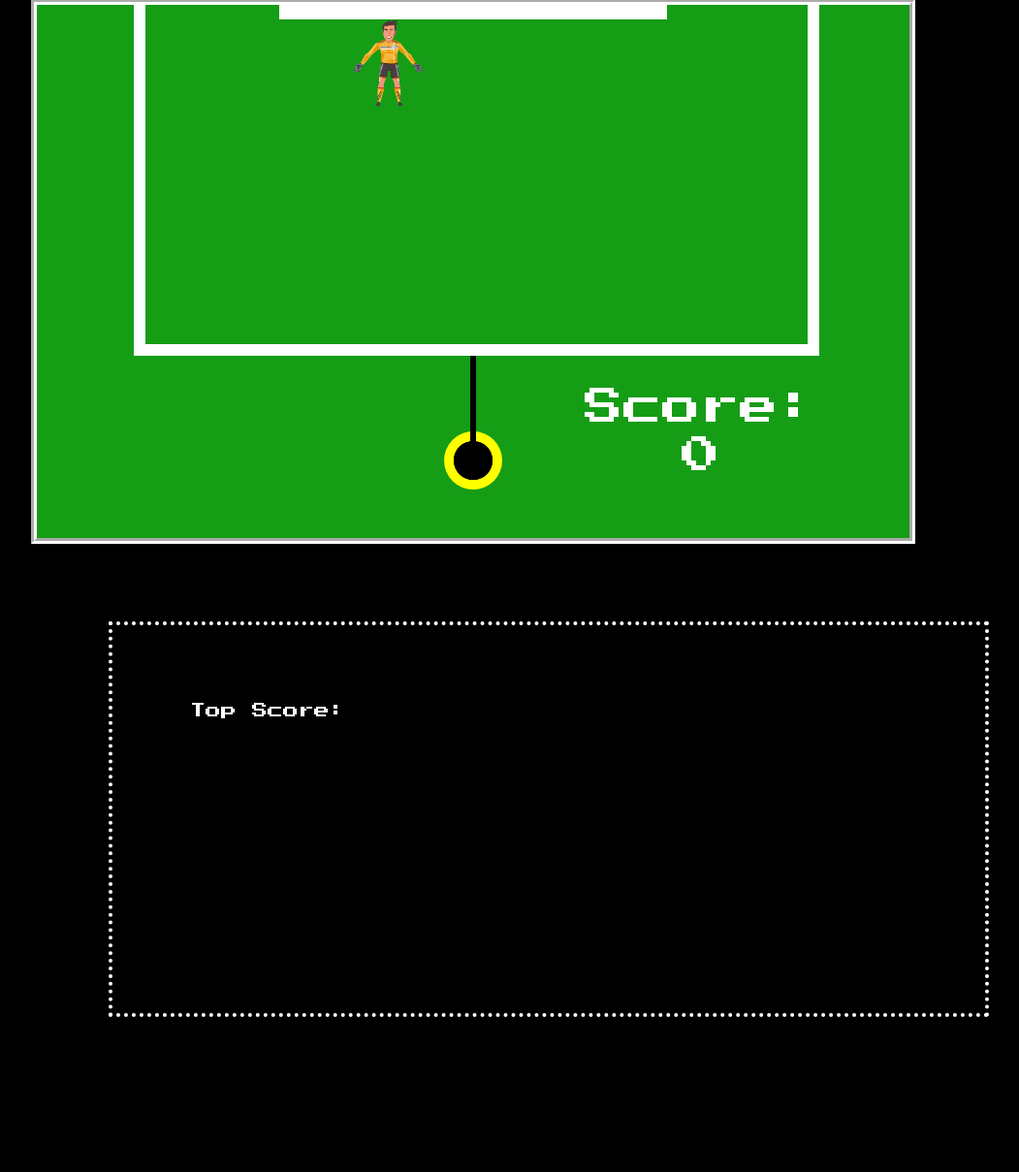
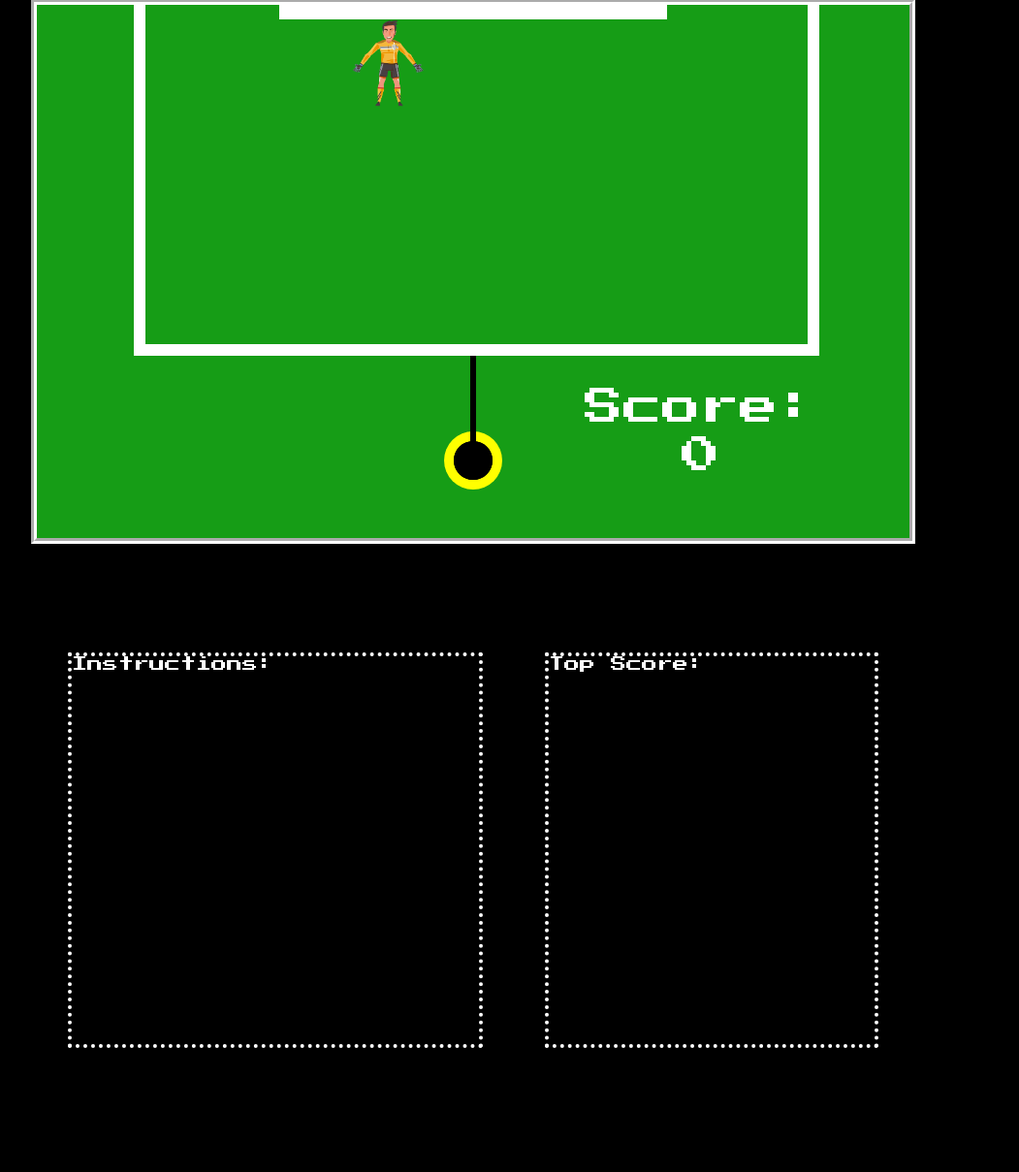
Before and after one commit to juancattaneo92/PenaltyKicker, a PHP site: page / in a window 1280 px wide. Shown: the part 165-1374 px from the top of the page at 97% size, without its empty margins (152-1203 px from the left). After the commit the page ends 1246 px from the top, so only its background shows below. Run offline with PHP 8.4, Linux system fonts and the light colour scheme.

Commit message:
add instructions and score table

```diff
--- a/index.html
+++ b/index.html
@@ -53,8 +53,12 @@ const myGameArea = {
 
           <script src="penaltyKicker3.js"></script>
         </div>
-        <div class="score-card">
+        <div class="under-canvas">
+          <div class="container">
+            <div class="instructions">Instructions:</div>
+            <p></p>
             <div class="top-score">Top Score:</div>
+          </div>
         </div>
       </body>
 </html>
--- a/styling.css
+++ b/styling.css
@@ -26,24 +26,41 @@ body{
 /* soccer canvas design */
 #penalty-canvas{
   border: 6px groove #FFF;
-  /* position: absolute; */
   background-color: rgb(22, 157, 22);
-  font-family: 'Special Elite', cursive;
-  /* width: 65vw;
-  height: 40vw; */
 }
-.score-card{
-  margin: 5em 10em 10em 16em;
-  height: 400px;
+
+.under-canvas{
+  display: flex;
+  flex-direction: row;
+  justify-content: center;
+  align-items: center;
+}
+
+.container{
   width: 900px;
-  border: 4px dotted #FFF;
+  display: flex;
+  margin: 5em;
 }
 
 .top-score{
-  margin: 5em;
+  margin: 2em;
   font-family: 'Press Start 2P', cursive;
-  color: white
+  color: white;
+  height: 400px;
+  width: 400px;
+  border: 4px dotted #FFF;
+  display: flex ;
 }
+
+.instructions{
+  margin: 2em;
+  font-family: 'Press Start 2P', cursive;
+  color: white;
+  height: 400px;
+  width: 500px;
+  border: 4px dotted #FFF;
+  display: flex;
+
 /* left side socrecard/isntructions */
 /* .left-bars{
   display: flex;
```
